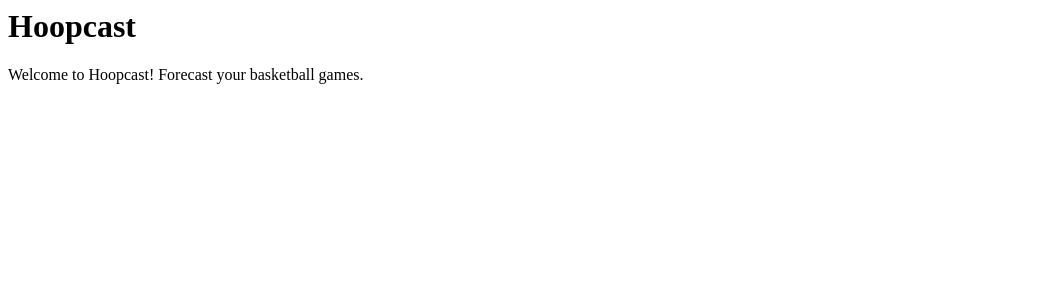
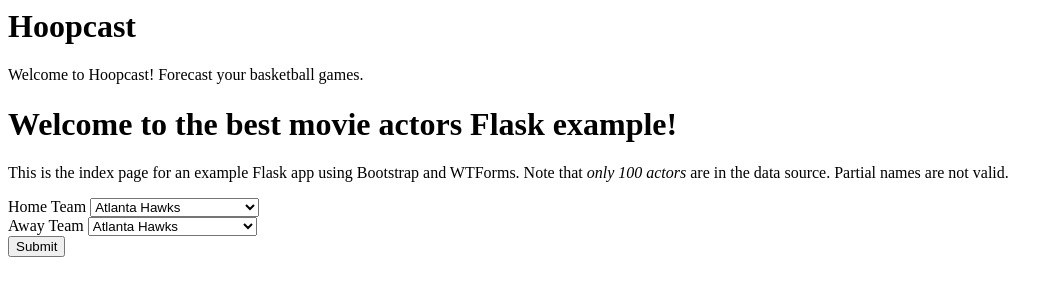
Before and after one commit to cwalczak66/HoopcastWPI, a Flask app: page / in a window 1280 px wide. Shown: the top 300 px of the page, without its empty margins (0-1063 px from the left). Run offline with Flask 3, Linux system fonts and the light colour scheme; some libraries are stand-ins or nearby versions.

Commit message:
team choosing works

```diff
--- a/server.py
+++ b/server.py
@@ -1,11 +1,73 @@
+## TO RUN THIS FLASK SERVER
+## RUN THE COMMAND BELOW
+## python3 -m flask --app server run --debug
+
 from flask import Flask, render_template, request, redirect, url_for, flash
+from flask_bootstrap import Bootstrap5
+from flask_wtf import FlaskForm, CSRFProtect
+from wtforms import SelectField, SubmitField
 
 app = Flask(__name__)
+app.secret_key = "secret"
+bootstrap = Bootstrap5(app)
+csrf = CSRFProtect(app)
+
+nba_teams = [
+    "Atlanta Hawks",
+    "Boston Celtics",
+    "Brooklyn Nets",
+    "Charlotte Hornets",
+    "Chicago Bulls",
+    "Cleveland Cavaliers",
+    "Dallas Mavericks",
+    "Denver Nuggets",
+    "Detroit Pistons",
+    "Golden State Warriors",
+    "Houston Rockets",
+    "Indiana Pacers",
+    "Los Angeles Clippers",
+    "Los Angeles Lakers",
+    "Memphis Grizzlies",
+    "Miami Heat",
+    "Milwaukee Bucks",
+    "Minnesota Timberwolves",
+    "New Orleans Pelicans",
+    "New York Knicks",
+    "Oklahoma City Thunder",
+    "Orlando Magic",
+    "Philadelphia 76ers",
+    "Phoenix Suns",
+    "Portland Trail Blazers",
+    "Sacramento Kings",
+    "San Antonio Spurs",
+    "Toronto Raptors",
+    "Utah Jazz",
+    "Washington Wizards",
+]
+
+class TeamForm(FlaskForm):
+    home_team = SelectField("Home Team", choices=[(team, team) for team in nba_teams])
+    away_team = SelectField("Away Team", choices=[(team, team) for team in nba_teams])
+    submit = SubmitField("Submit")
 
 @app.route("/favicon.ico")
 def favicon():
     return ""
 
-@app.route('/')
+
+@app.route("/", methods=["GET", "POST"])
 def index():
-    return render_template('index.html')
+    form = TeamForm()
+
+    if form.validate_on_submit():
+        home_team = form.home_team.data
+        away_team = form.away_team.data
+
+        if home_team == away_team:
+            flash("You can\'t pick the same team for both teams.")
+            return redirect(url_for("index"))
+
+        flash(f"{home_team} vs {away_team}")
+        return redirect(url_for("index"))
+
+    return render_template("index.html", form=form)
--- a/templates/index.html
+++ b/templates/index.html
@@ -1,3 +1,5 @@
+{% from 'bootstrap5/form.html' import render_form %}
+
 <html>
     <head>
         <link
@@ -10,5 +12,34 @@
     <body>
         <h1>Hoopcast</h1>
         <p>Welcome to Hoopcast! Forecast your basketball games.</p>
+        <div class="container">
+            <div class="row">
+                <div class="col-md-10 col-lg-8 mx-lg-auto mx-md-auto">
+                    <h1 class="pt-5 pb-2">
+                        Welcome to the best movie actors Flask example!
+                    </h1>
+
+                    <p class="lead">
+                        This is the index page for an example Flask app using
+                        Bootstrap and WTForms. Note that
+                        <em>only 100 actors</em> are in the data source. Partial
+                        names are not valid.
+                    </p>
+
+                    {{ render_form(form) }}
+
+                    <p class="pt-5"><strong>{{ message }}</strong></p>
+                </div>
+            </div>
+        </div>
+        {% with messages = get_flashed_messages() %}
+            {% if messages %}
+                {% for message in messages %}
+                    <script>
+                        alert("{{ message }}");
+                    </script>
+                {% endfor %}
+            {% endif %}
+        {% endwith %}
     </body>
 </html>
```
Also changed, not shown: poisson.py (+69 -37 lines).
